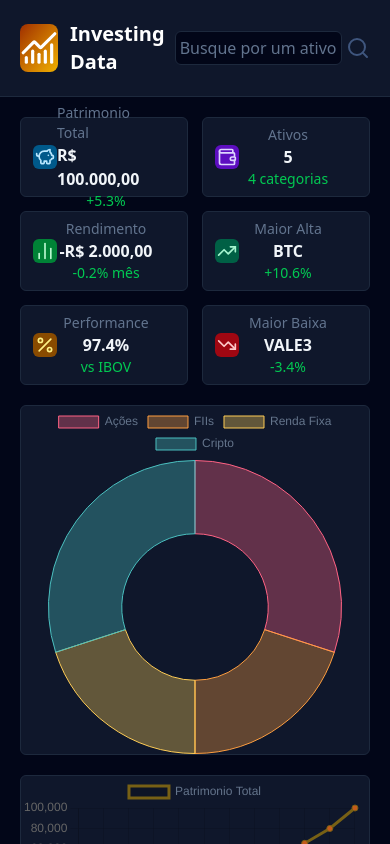
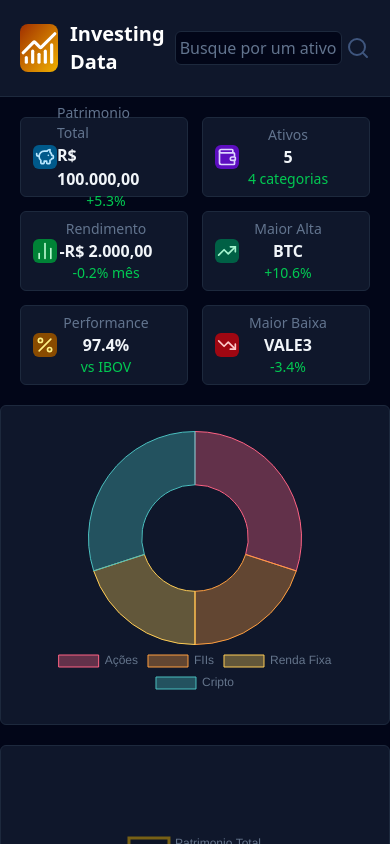
Before and after one commit to Victor-Avilla/Dashboard-de-Investimentos, a React (Vite) app: page / in a window 390 px wide. Shown: the top 844 px of the page. Built offline with nearby package versions, Linux system fonts and the light colour scheme.

Commit message:
fix: ajustes na responsividade dos graficos

```diff
--- a/src/components/Dashboard.jsx
+++ b/src/components/Dashboard.jsx
@@ -11,13 +11,13 @@ function Dashboard({type}) {
     }
 
     return (
-        <section className=' max-w-full px-5 lg:px-5' >
+        <section className='flex items-center justify-center bg-slate-900 rounded-md border border-slate-800 max-w-full min-w-2xs max-h-72 min-h-80 px-5 lg:px-5' >
 
-            <div className=" bg-slate-900 rounded-md border border-slate-800">
+
 
                {charts[type]}
 
-            </div>
+
 
 
         </section >
--- a/src/components/graficos/Donut.jsx
+++ b/src/components/graficos/Donut.jsx
@@ -1,5 +1,5 @@
 import { Doughnut } from "react-chartjs-2";
-import { Chart as ChartJS, ArcElement, Tooltip, Legend} from "chart.js";
+import { Chart as ChartJS, ArcElement, Tooltip, Legend } from "chart.js";
 
 ChartJS.register(
     ArcElement,
@@ -9,14 +9,17 @@ export default function DonutGraph() {
 
     const options = {
         responsive: 'true',
+        maintainAspectRatio: 'true',
         plugins: {
             legend: {
+                position:'bottom',
                 labels: {
                     color: '#64748b'
-                }
-            }
+                }}
+        },
+        layout: {
+            padding: 10,
         }
-
     }
 
     const data = {
@@ -25,9 +28,8 @@ export default function DonutGraph() {
         ],
         datasets: [{
             label: 'Ativos',
-            borderColor: 'transparent',
             data: [30, 20, 20, 30],
-             backgroundColor: [
+            backgroundColor: [
                 'rgba(255, 99, 133, 0.350)',
                 'rgba(255, 159, 64, 0.350)',
                 'rgba(255, 205, 86, 0.350)',
--- a/src/components/graficos/Line.jsx
+++ b/src/components/graficos/Line.jsx
@@ -24,8 +24,12 @@ export default function LineGraph() {
                 labels: {
                     color: '#64748b'
                 }
+
             }
         },
+        layout: {
+            padding: 10,
+        }
     }
 
 
```
